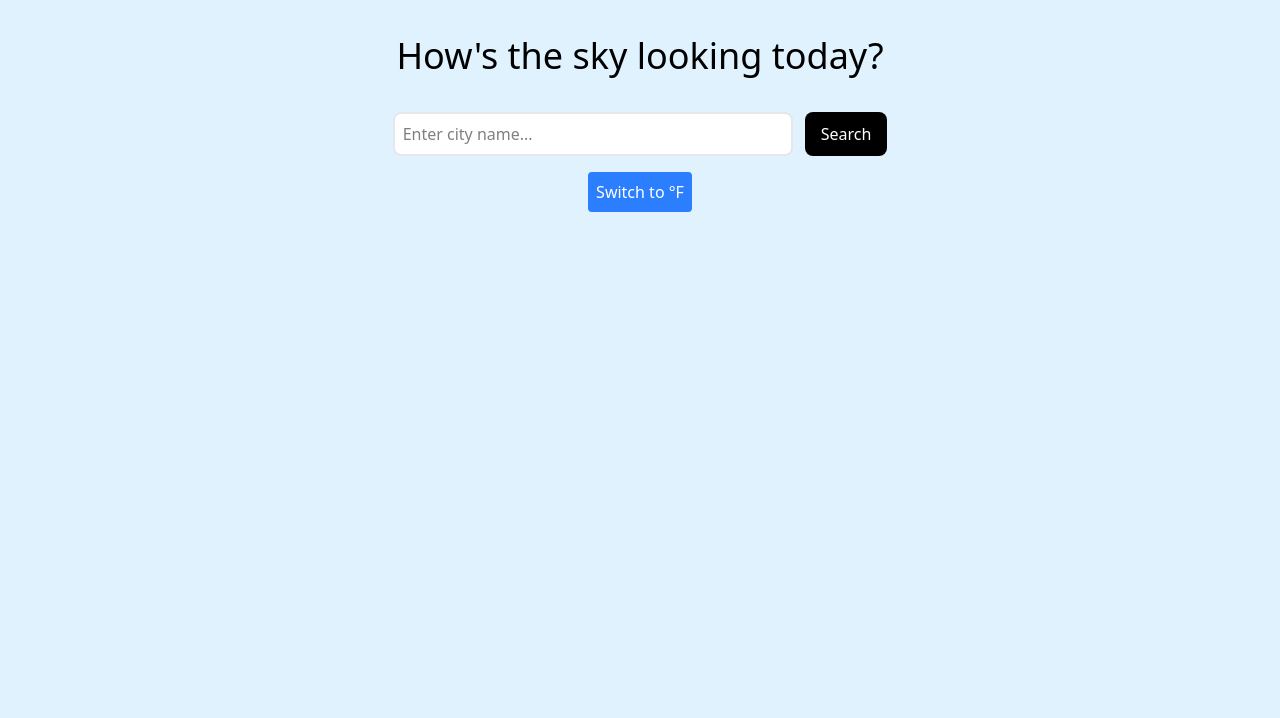
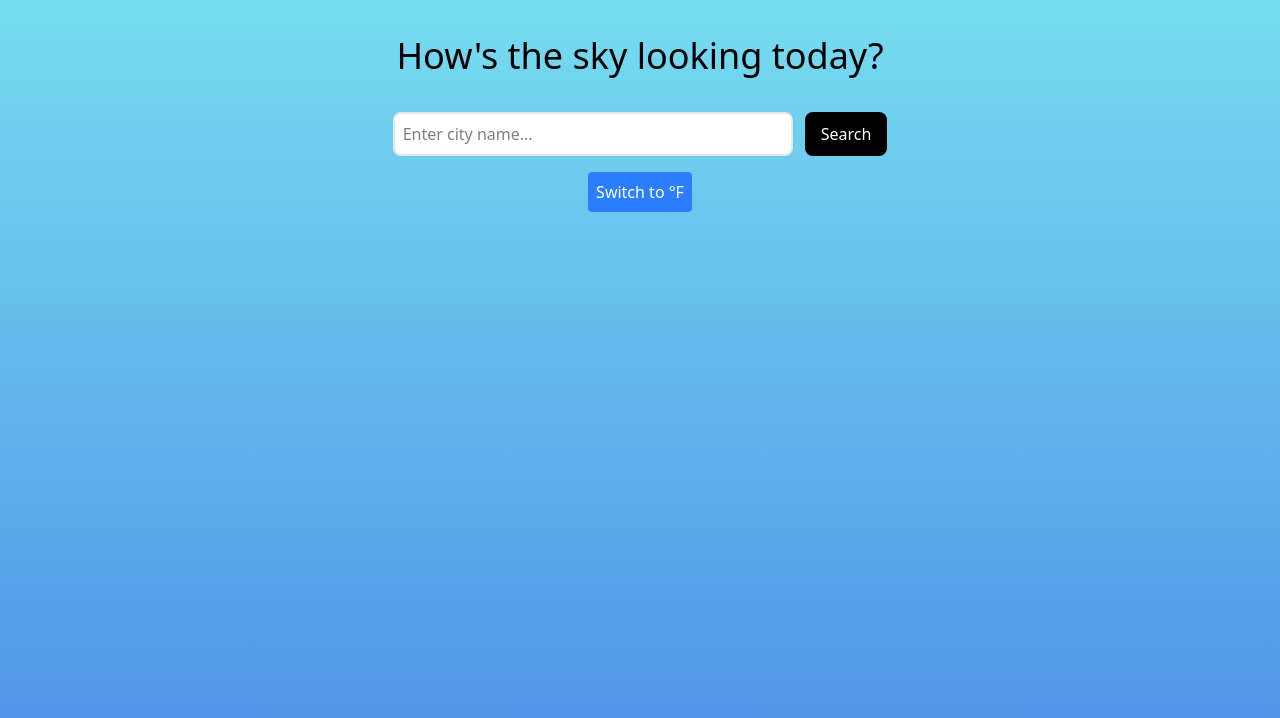
Before and after one commit to tenthin/WeatherApp, a React (Vite) app: page / in a window 1280 px wide. Shown: the top 718 px of the page. Built offline with nearby package versions, Linux system fonts and the light colour scheme; no server answers.

Commit message:
background changes with the weather

```diff
--- a/src/App.css
+++ b/src/App.css
@@ -3,16 +3,39 @@
 }
 
 .custom-scroll::-webkit-scrollbar-thumb {
-  background-color: rgba(0, 0, 0, 0.3);
+  background-color: rgba(97, 96, 96, 0.3);
   border-radius: 10px;
 }
 
-.custom-scroll::-webkit-scrollbar-track {
-  background: transparent;
+
+
+
+/* Default */
+.default {
+  background: linear-gradient(to bottom, #76ddf0, #4d8de7);
 }
 
-/* Firefox */
-.custom-scroll {
-  scrollbar-width: thin;
-  scrollbar-color: rgba(0, 0, 0, 0.3) transparent;
+/* Sunny */
+.sunny {
+  background: linear-gradient(to bottom, #eed572, hsl(48, 82%, 53%));
 }
+
+/* Cloudy */
+.cloudy {
+  background: linear-gradient(to bottom, #94a3b8, #cbd5e1);
+}
+
+/* Rainy */
+.rainy {
+  background: linear-gradient(to bottom, #334155, #64748b);
+}
+
+/* Snowy */
+.snowy {
+  background: linear-gradient(to bottom, #e2e4e7, #fdfdfd);
+}
+
+/* Storm */
+.stormy {
+  background: linear-gradient(to bottom, #020617, #1e293b);
+}
--- a/src/App.jsx
+++ b/src/App.jsx
@@ -8,11 +8,15 @@ import {
 } from "./api/weatherApi";
 import Forecast from "./components/Forecast";
 import HourlyForecast from "./components/HourlyForecast";
+import { getWeatherTheme } from "./utils/getWeatherTheme";
 
 function App() {
   const [city, setCity] = useState("");
   const [weatherData, setWeatherData] = useState(null);
   const [forecastData, setForecastData] = useState(null);
+  const theme = weatherData
+    ? getWeatherTheme(weatherData.weather[0].main)
+    : "default";
 
   //toggle temp
   const [unit, setUnit] = useState("metric");
@@ -38,7 +42,7 @@ function App() {
   };
 
   return (
-    <div className="min-h-screen bg-sky-100">
+    <div className={`min-h-screen transition-all duration-500 ${theme}`}>
       <div className="w-[80%] m-auto">
         <div className="flex flex-col items-center">
           <p className="text-4xl m-9">How's the sky looking today?</p>
@@ -55,14 +59,16 @@ function App() {
         <div className="grid grid-cols-1 lg:grid-cols-3 gap-6 mt-6">
           {/* LEFT SIDE */}
           <div className="lg:col-span-2 space-y-6">
-            {weatherData && <CurrentWeather data={weatherData} unit={unit}/>}
+            {weatherData && <CurrentWeather data={weatherData} unit={unit} />}
 
-            {forecastData && <Forecast forecast={forecastData} unit={unit}/>}
+            {forecastData && <Forecast forecast={forecastData} unit={unit} />}
           </div>
 
           {/* RIGHT SIDE */}
           <div className="lg:col-span-1">
-            {forecastData && <HourlyForecast hourly={forecastData.list} unit={unit}/>}
+            {forecastData && (
+              <HourlyForecast hourly={forecastData.list} unit={unit} />
+            )}
           </div>
         </div>
       </div>
--- a/src/components/CurrentWeather.jsx
+++ b/src/components/CurrentWeather.jsx
@@ -1,6 +1,6 @@
-import React from "react";
+import { convertTemp } from "../utils/convertTemp";
 
-function CurrentWeather({ data }) {
+function CurrentWeather({ data, unit = "metric" }) {
   const icon = data.weather[0].icon;
   const iconUrl = `https://openweathermap.org/img/wn/${icon}@2x.png`;
 
@@ -13,6 +13,10 @@ function CurrentWeather({ data }) {
     day: "numeric",
   };
   const currentDate = now.toLocaleDateString(undefined, options);
+
+  const temp = Math.round(convertTemp(data.main.temp, unit));
+  const feelsLike = Math.round(convertTemp(data.main.feels_like, unit));
+
 
   return (
     <div className="bg-white h-[300px] rounded-2xl p-6 shadow-md text-center flex justify-around items-center cursor-pointer">
@@ -41,12 +45,12 @@ function CurrentWeather({ data }) {
         <div>
           {/* Temperature */}
           <p className="text-6xl font-semibold">
-            {Math.round(data.main.temp)}°C
+            {temp}°{unit === "metric" ? "C" : "F"}
           </p>
 
           {/* Feels like */}
           <p className="text-gray-500 mt-1">
-            Feels like {Math.round(data.main.feels_like)}°C
+            Feels like {temp}°{unit === "metric" ? "C" : "F"}
           </p>
         </div>
       </div>
--- a/src/components/HourlyForecast.jsx
+++ b/src/components/HourlyForecast.jsx
@@ -1,6 +1,7 @@
-import "../../src/App.css"
+import "../../src/App.css";
+import { convertTemp } from "../utils/convertTemp";
 
-function HourlyForecast({ hourly }) {
+function HourlyForecast({ hourly, unit = "metric" }) {
   if (!hourly?.length) return null;
 
   return (
@@ -10,11 +11,14 @@ function HourlyForecast({ hourly }) {
       </h2>
 
       {/* Horizontal scroll container */}
-      <div className="flex gap-4 flex-col max-h-[630px] overflow-y-auto custom-scroll" >
+      <div className="flex gap-4 flex-col max-h-[630px] overflow-y-auto custom-scroll">
         {hourly.map((hour, index) => {
           const time = new Date(hour.dt * 1000).toLocaleTimeString([], {
             hour: "numeric",
           });
+
+          // Convert temperature using unit
+          const temp = Math.round(convertTemp(hour.main.temp, unit));
 
           return (
             <div
@@ -27,7 +31,7 @@ function HourlyForecast({ hourly }) {
               </div>
 
               <p className="text-2xl font-bold">
-                {Math.round(hour.main.temp)}°C
+                {temp}°{unit === "metric" ? "C" : "F"}
               </p>
             </div>
           );
--- /dev/null
+++ b/src/utils/getWeatherTheme.jsx
@@ -0,0 +1,19 @@
+export function getWeatherTheme(condition) {
+  if (!condition) return "default";
+
+  switch (condition.toLowerCase()) {
+    case "clear":
+      return "sunny";
+    case "rain":
+    case "drizzle":
+      return "rainy";
+    case "clouds":
+      return "cloudy";
+    case "snow":
+      return "snowy";
+    case "thunderstorm":
+      return "stormy";
+    default:
+      return "default";
+  }
+}
```
